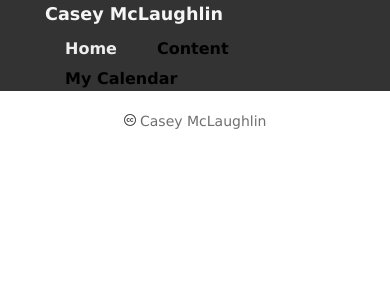
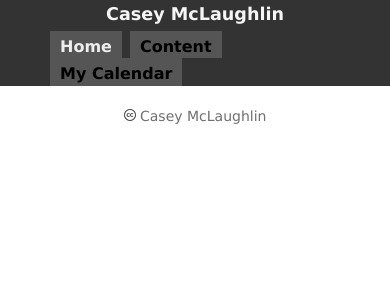
Before and after one commit to caseyamcl/caseyamcl.github.io, a PHP site: page /projects/templates/default/main.php in a window 390 px wide. Shown: the top 300 px of the page. Run offline with PHP 8.4, Linux system fonts and the light colour scheme; the template is opened without the code that fills it, so the values that code supplies are empty; some libraries are stand-ins or nearby versions.

Commit message:
Better header styles for mobile :)

```diff
--- a/templates/default/stylesheets/layout.css
+++ b/templates/default/stylesheets/layout.css
@@ -255,6 +255,26 @@ body > footer a[rel=license] img {
 	/* Mobile Portrait Size to Mobile Landscape Size (devices and browsers) */
 	@media only screen and (max-width: 479px) {
 
+		/* Header */
+		body > header h1 {
+			text-align: center;
+		}
+
+		body > header ul {
+			margin: 0px auto;
+			padding: 1px;
+			float: none;
+		}
+
+		body > header ul li  {
+			margin: 0 4px;
+			background-color: #555;
+		}
+
+		body > header ul li > a {
+			border-radius: 0;
+		}
+
 		/* Calendar */
 		.big-calendar-container,
 		.medium-calendar-container {
```
